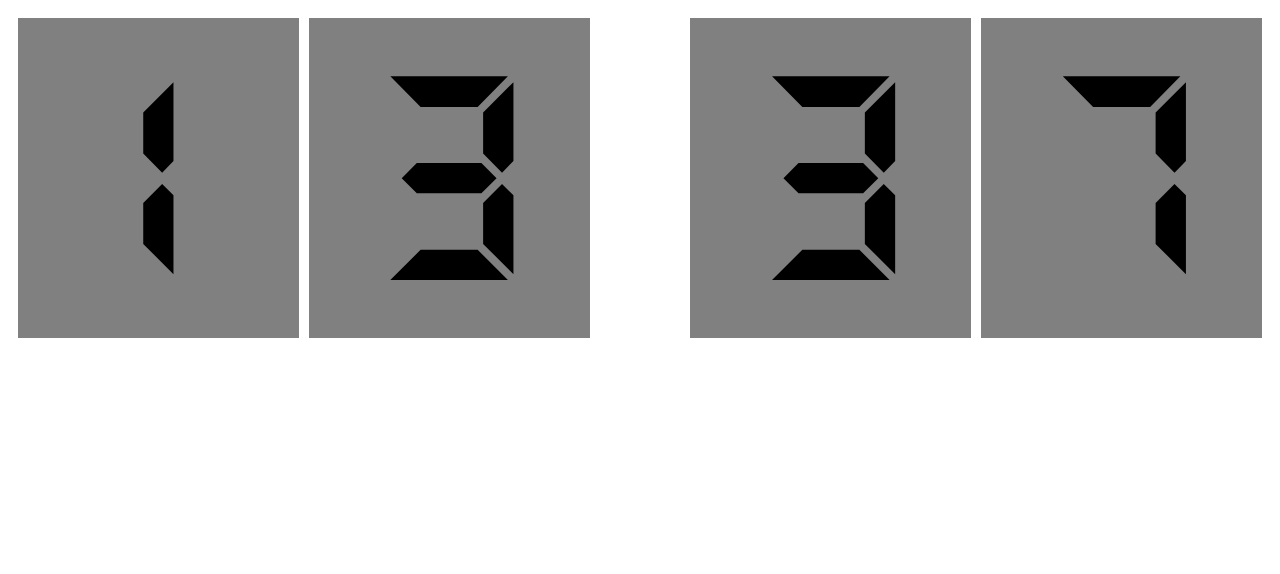
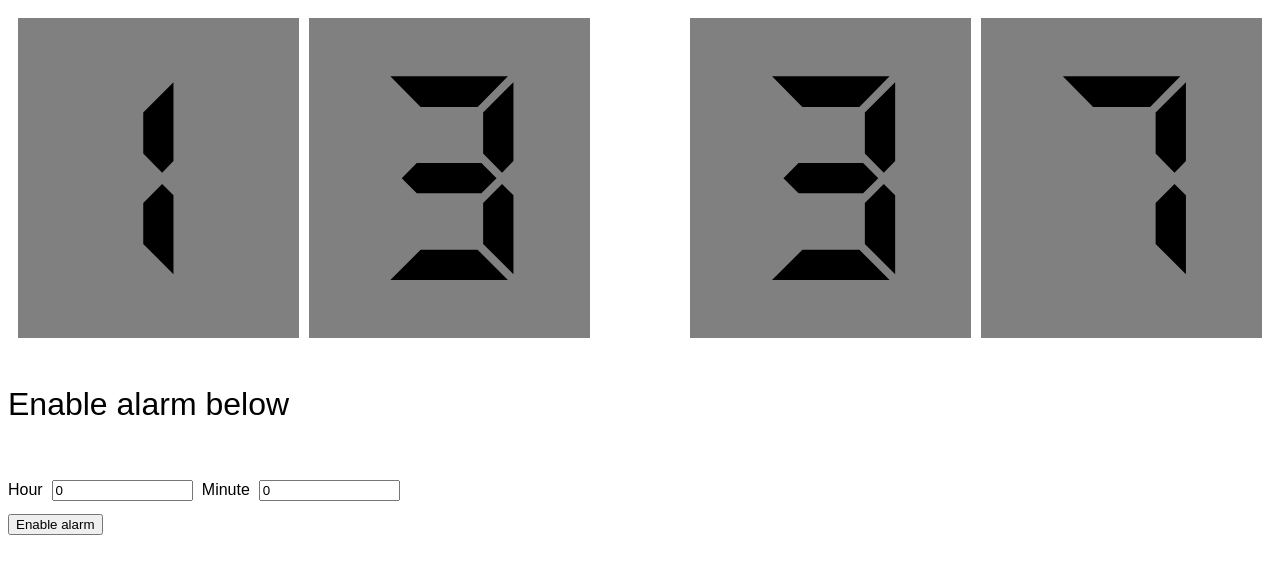
Before and after one commit to tatarintseva/digital-clock, a plain HTML site: page index.html in a window 1280 px wide. Drawn offline with Linux system fonts and the light colour scheme.

Commit message:
Simple form for setting alarm has been added

```diff
--- a/clock.css
+++ b/clock.css
@@ -53,3 +53,20 @@ body{
 	animation-iteration-count:infinite;
 	animation-duration:1s;
 }
+
+.alarm{
+	font:2em Arial;
+	line-height: 1.5em;
+}
+
+.alarm label{
+	font-size: 0.5em;
+}
+
+input[type="number"]{
+	width:10em;
+}
+
+input[type="submit"]{
+	display:block;
+}
--- a/index.html
+++ b/index.html
@@ -9,7 +9,8 @@
     </head>
 
     <body>
-        <article class="blocks">
+      <!-- Clock -->
+        <section class="blocks">
             <ul>
                 <li class="clock h-m" id="hour-1">
                     <div></div>
@@ -27,7 +28,24 @@
                     <div></div>
                 </li>
             </ul>
-        </article>
+        </section>
+
+      <!-- Alarm -->
+      <form class="alarm">
+        <p>
+          Enable alarm below
+        </p>
+
+        <label for="alarm-hour">Hour</label>
+        <input type="number" id="alarm-hour" value='0' min='0' max='23' pattern='[0-23]' placeholder="Number in range 0-23">
+
+        <label for="alarm-minute">Minute</label>
+        <input type="number" id="alarm-minute" value='0' min='0' max='59' placeholder="Number in range 0-59">
+
+        <input class="button" type="submit" value="Enable alarm">
+
+      </form>
+
         <script type="text/javascript" src="digits.js"></script>
     </body>
 </html>
```
